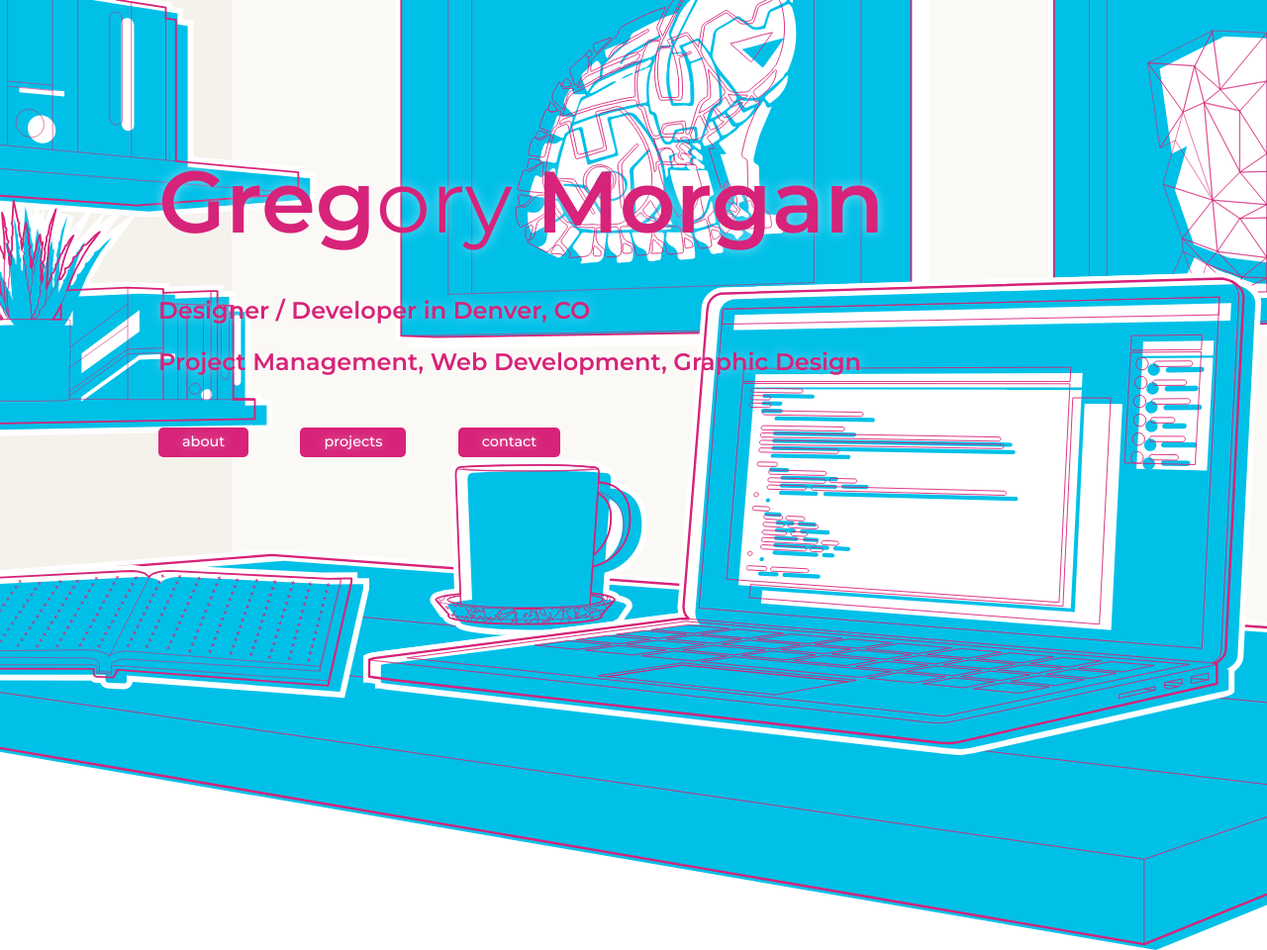
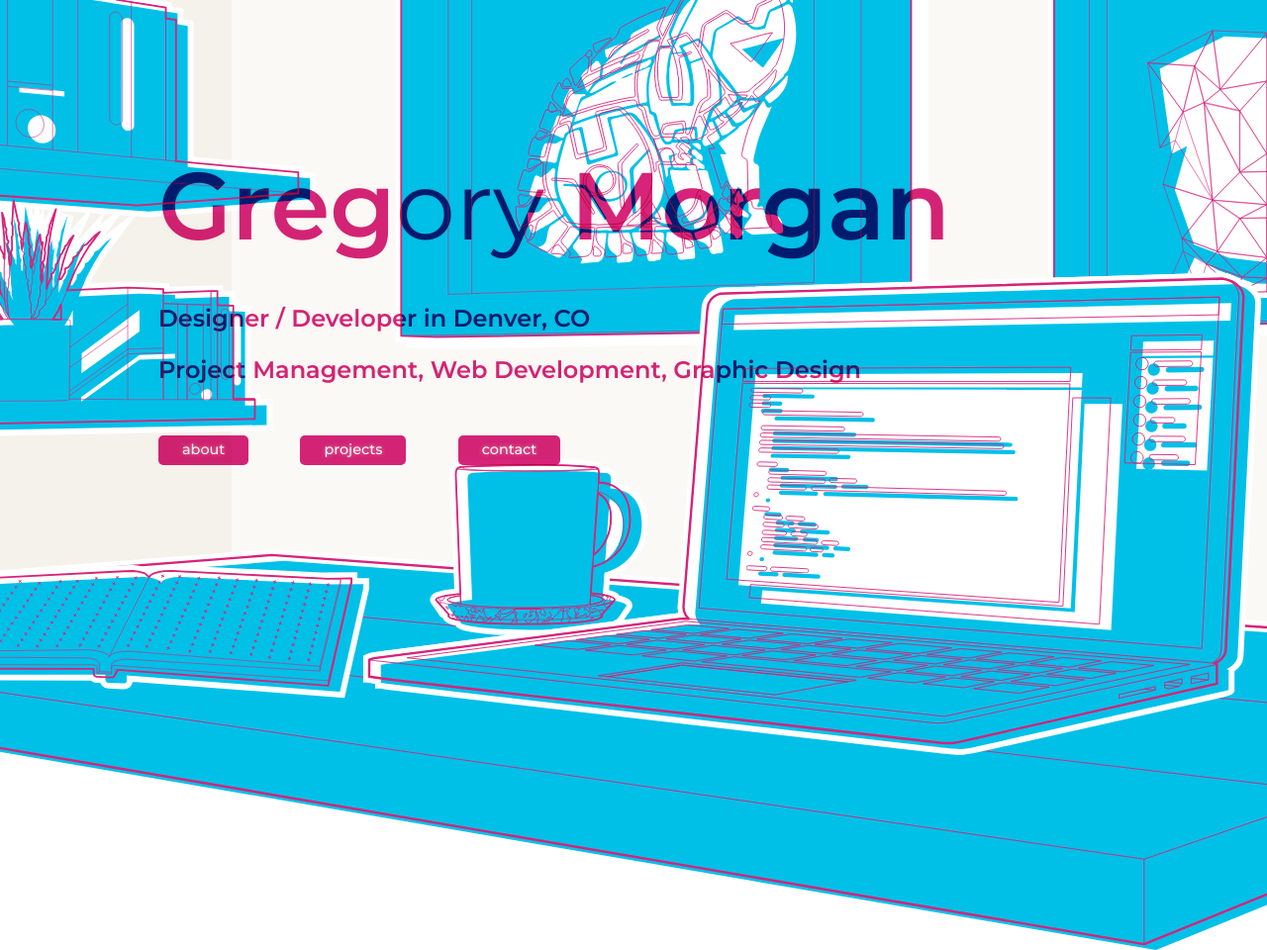
Before and after one commit to gjmorgan91/gjmorgan91.github.io, a website: page index.html in a window 1280 px wide. Shown: the top 960 px of the page at 99% size. Drawn offline with nearby package versions, Linux system fonts and the light colour scheme.

Commit message:
im keepin it

```diff
--- a/public/css/style.css
+++ b/public/css/style.css
@@ -64,7 +64,7 @@ html, body {
 }
 
 h1 {
-	font-size: 5.5em;
+	font-size: 6em;
 	opacity: 1;
 	margin: 0;
 	line-height: 1;
@@ -226,18 +226,23 @@ header#main {
 
 .header_container {
 	padding: 20vh 0 0 0;
-	text-shadow: 0 0 12px rgba(255,255,255,0.5);
+	text-shadow: 0 0 4px rgba(255,240,230,0.5);
+}
+.header_container h1, .header_container h2, .header_container nav a {
+	mix-blend-mode: multiply;
+}
+.header_container h1, .header_container h2 {
+	color: #d72379;
 }
 
 .header_container h1 {
 	margin: 0;
 	padding: 0;
-	/*mix-blend-mode: darken;*/
-	color: #d72379;
 	animation: slideright 2s ease-in-out;
 	-webkit-animation: slideright 2s ease-in-out;
 	opacity: 1;
 	font-weight: bold;
+	/*-webkit-text-stroke: 1px white;*/
 }
 .high_contrast.header_container h1, .high_contrast.header_container h2 {
 	mix-blend-mode: normal !important;
@@ -288,8 +293,6 @@ header#main {
 .header_container h2{
 	margin: 1rem 0;
 	padding: 0;
-	/*mix-blend-mode: darken;*/
-	color: #d72379;
 	animation: slideright 2s ease-in-out;
 	-webkit-animation: slideright 2s ease-in-out;
 	font-weight: 600;
@@ -301,7 +304,6 @@ header#main {
     background-color: #d72379;
     padding: 0.25rem 1.5rem;
     border-radius: 5px;
-    /*mix-blend-mode: darken;*/
     color: white;
     font-weight: 500;
     position: relative;
```
